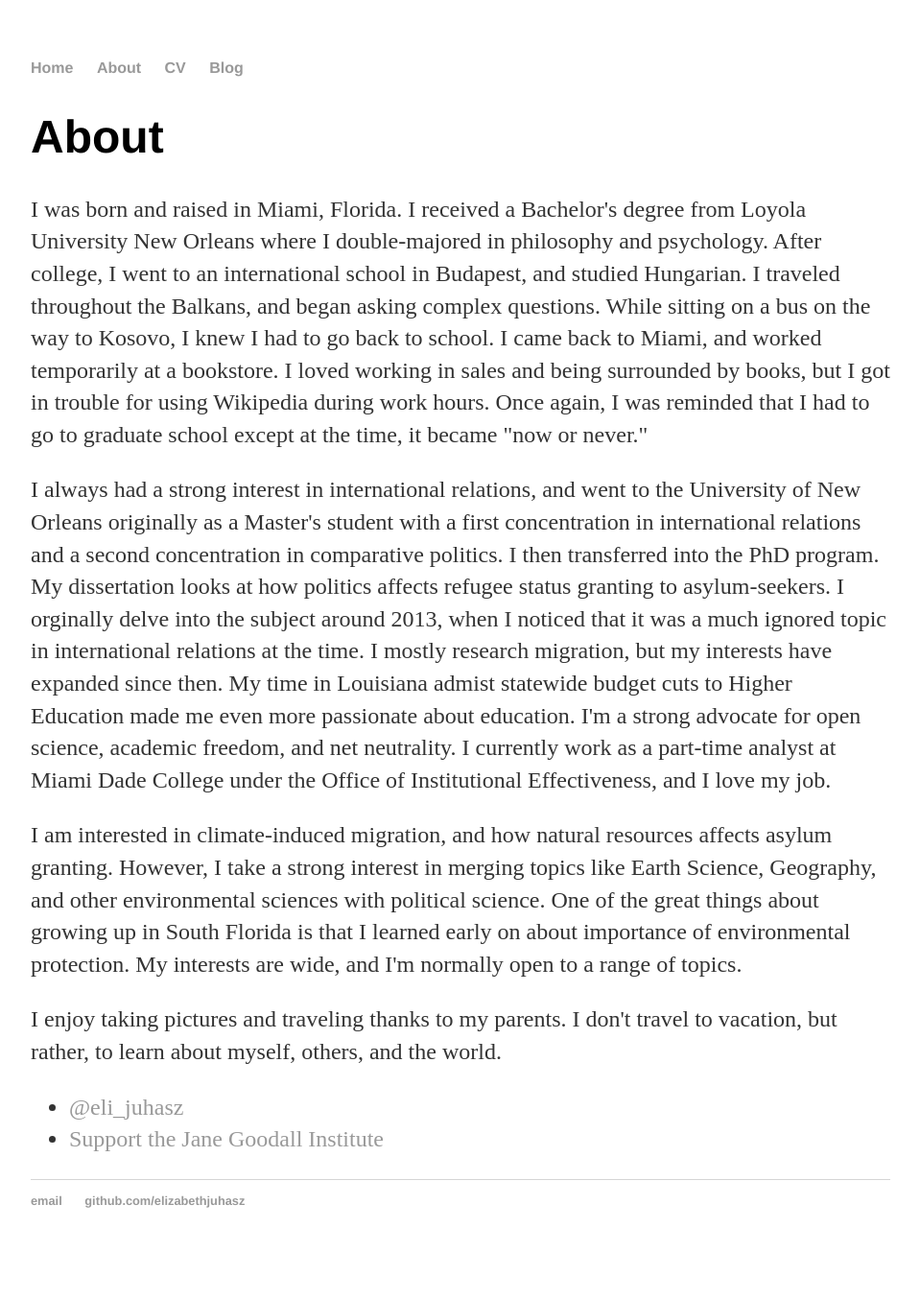
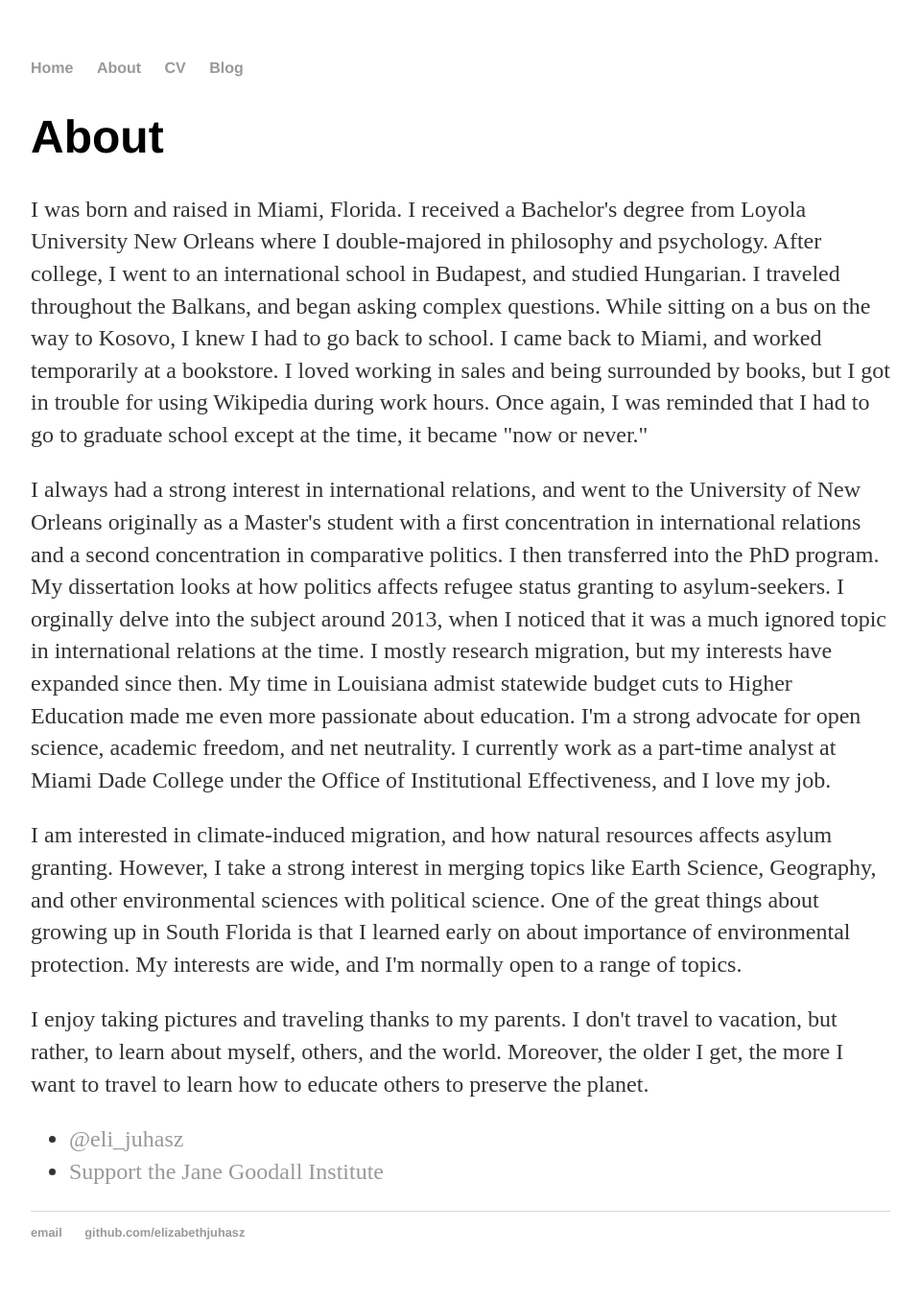
Before and after one commit to elizabethjuhasz/elizabethjuhasz.github.io, a Jekyll site: the page built from about/index.html, in a window 1280 px wide. Shown: the whole page at 96% size, without its empty margins (160-1119 px from the left). Built offline with Jekyll 4.4.1, drawn with Linux system fonts in a browser that asks for light colours; before the commit the page ends 1320 px from its top, so only the background shows below that.

Commit message:
Update index.html

```diff
--- a/about/index.html
+++ b/about/index.html
@@ -9,7 +9,7 @@ title: About Elizabeth Juhasz
 			<p>I always had a strong interest in international relations, and went to the University of New Orleans originally as a Master's student with a first concentration in international relations and a second concentration in comparative politics. I then transferred into the PhD program. My dissertation looks at how politics affects refugee status granting to asylum-seekers. I orginally delve into the subject around 2013, when I noticed that it was a much ignored topic in international relations at the time. I mostly research migration, but my interests have expanded since then. My time in Louisiana admist statewide budget cuts to Higher Education made me even more passionate about education.
 			I'm a strong advocate for open science, academic freedom, and net neutrality. I currently work as a part-time analyst at Miami Dade College under the Office of Institutional Effectiveness, and I love my job.</p>
 			<p>I am interested in climate-induced migration, and how natural resources affects asylum granting. However, I take a strong interest in merging topics like Earth Science, Geography, and other environmental sciences with political science. One of the great things about growing up in South Florida is that I learned early on about importance of environmental protection. My interests are wide, and I'm normally open to a range of topics.</p>
-			<p>I enjoy taking pictures and traveling thanks to my parents. I don't travel to vacation, but rather, to learn about myself, others, and the world.</p>
+			<p>I enjoy taking pictures and traveling thanks to my parents. I don't travel to vacation, but rather, to learn about myself, others, and the world. Moreover, the older I get, the more I want to travel to learn how to educate others to preserve the planet.</p>
 				<ul class="contacts">
 				<li><a href="https://twitter.com/eli_juhasz">@eli_juhasz</a></li>
 				<li><a href="http://www.janegoodall.org/">Support the Jane Goodall Institute</a></li>
```
